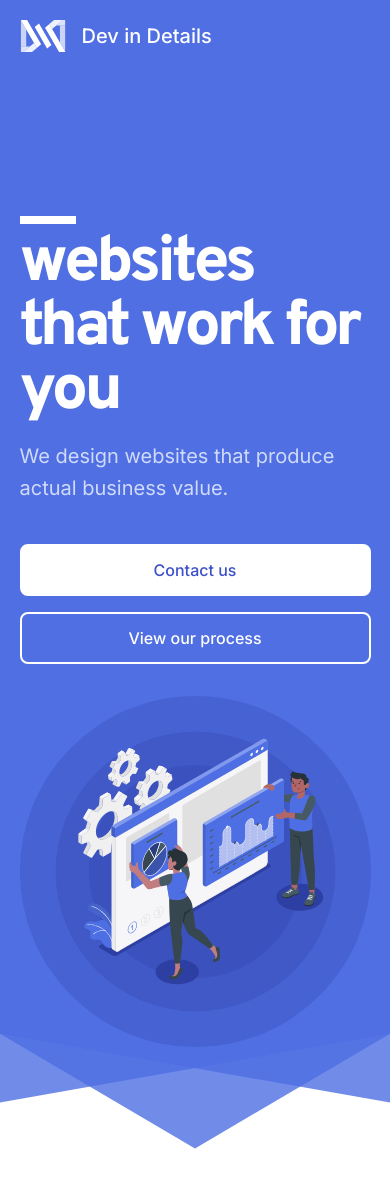
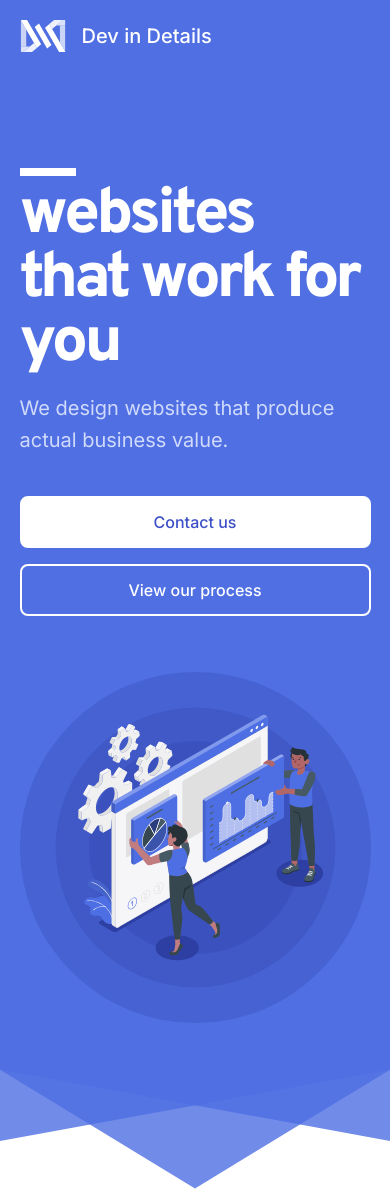
Before and after one commit to AmmDuncan/dev-in-details, a Next.js app: page / in a window 390 px wide. Before the commit the page ends 1149 px from the top, so only its background shows below. Built offline with nearby package versions, Linux system fonts and the light colour scheme.

Commit message:
adding space below hero illus on mobile

```diff
--- a/components/Hero/styles.js
+++ b/components/Hero/styles.js
@@ -49,7 +49,7 @@ export const HeroRoot = styled.section`
 `;
 
 export const HeroContent = styled.section`
-  padding: 10rem 0 2rem;
+  padding: 7rem 0 3.5rem;
 
   h1 {
     position: relative;
@@ -86,6 +86,7 @@ export const HeroContent = styled.section`
 
 export const HeroIllustration = styled.section`
   position: relative;
+  margin-bottom: 4rem;
 
   svg {
     width: 100%;
@@ -122,7 +123,7 @@ export const HeroIllustration = styled.section`
     }
 
     &:nth-last-of-type(2) {
-      bottom: 0%;
+      bottom: 0;
       left: 50%;
       transform: translateX(-50%);
     }
@@ -136,7 +137,10 @@ export const HeroIllustration = styled.section`
       display: none;
     }
   }
+
   @media screen and (min-width: 768px) and (max-width: 1008px) {
+    margin-bottom: 0;
+
     .highlight {
       &,
       &:first-of-type {
```
